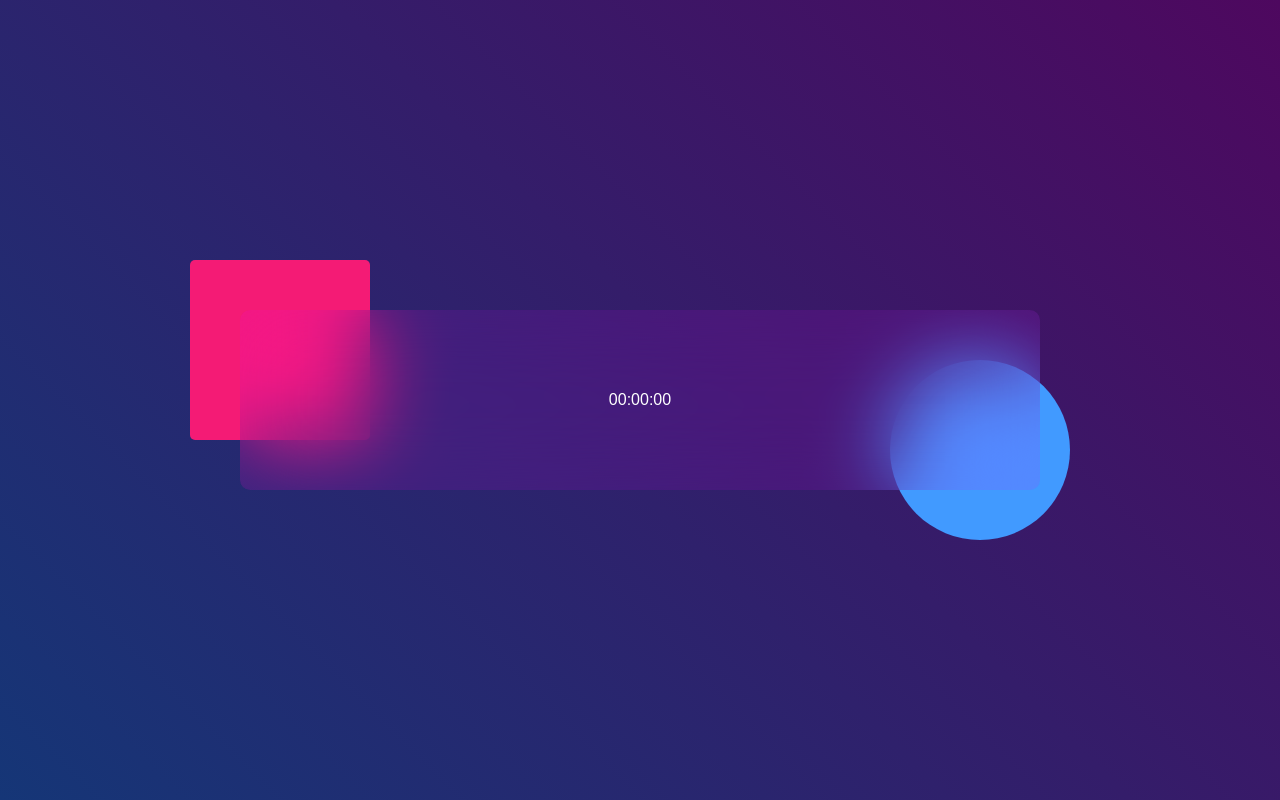
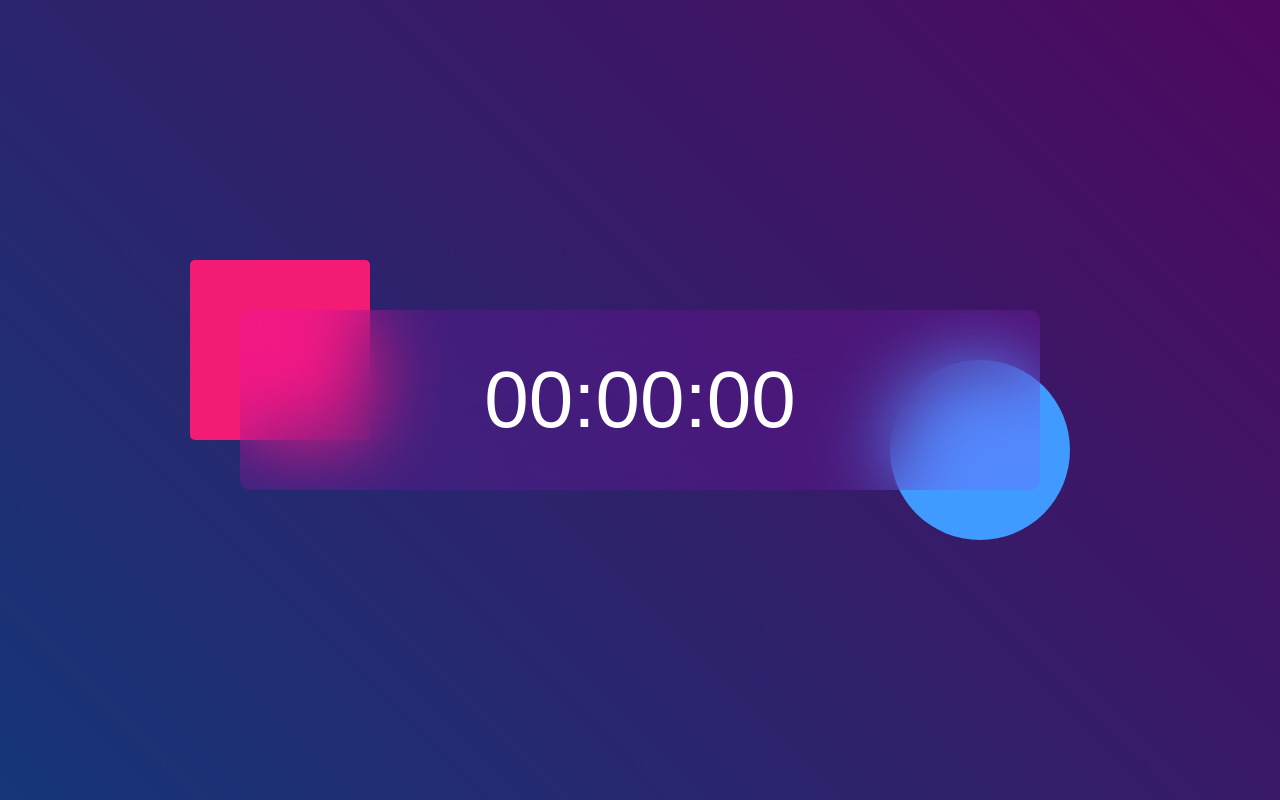
Before and after one commit to Sandunjayasekar/Digital-clock, a plain HTML site: page index.html in a window 1280 px wide. Drawn offline with Linux system fonts and the light colour scheme.

Commit message:
clock styled

```diff
--- a/index.html
+++ b/index.html
@@ -10,7 +10,11 @@
     <div class="container">
         <div class="hero">
             <div class="clock">
-                00:00:00
+                <span>00</span>
+                <span>:</span>
+                <span>00</span>
+                <span>:</span>
+                <span>00</span>
             </div>
         </div>
     </div>
--- a/style.css
+++ b/style.css
@@ -56,3 +56,11 @@
     bottom: -50px;
     z-index: -1;
 }
+
+.clock span {
+    font-size: 80px;
+    width: auto;
+    display: inline-block;
+    text-align: center;
+    position: relative;
+}
```
